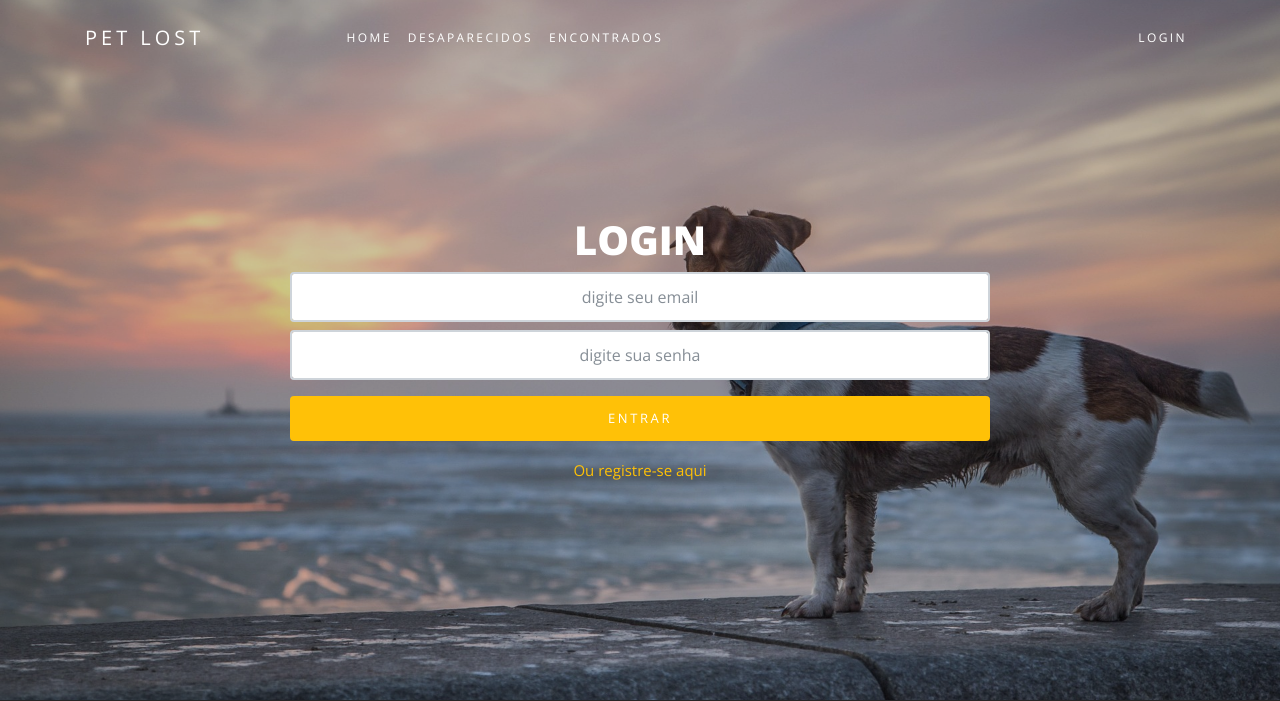
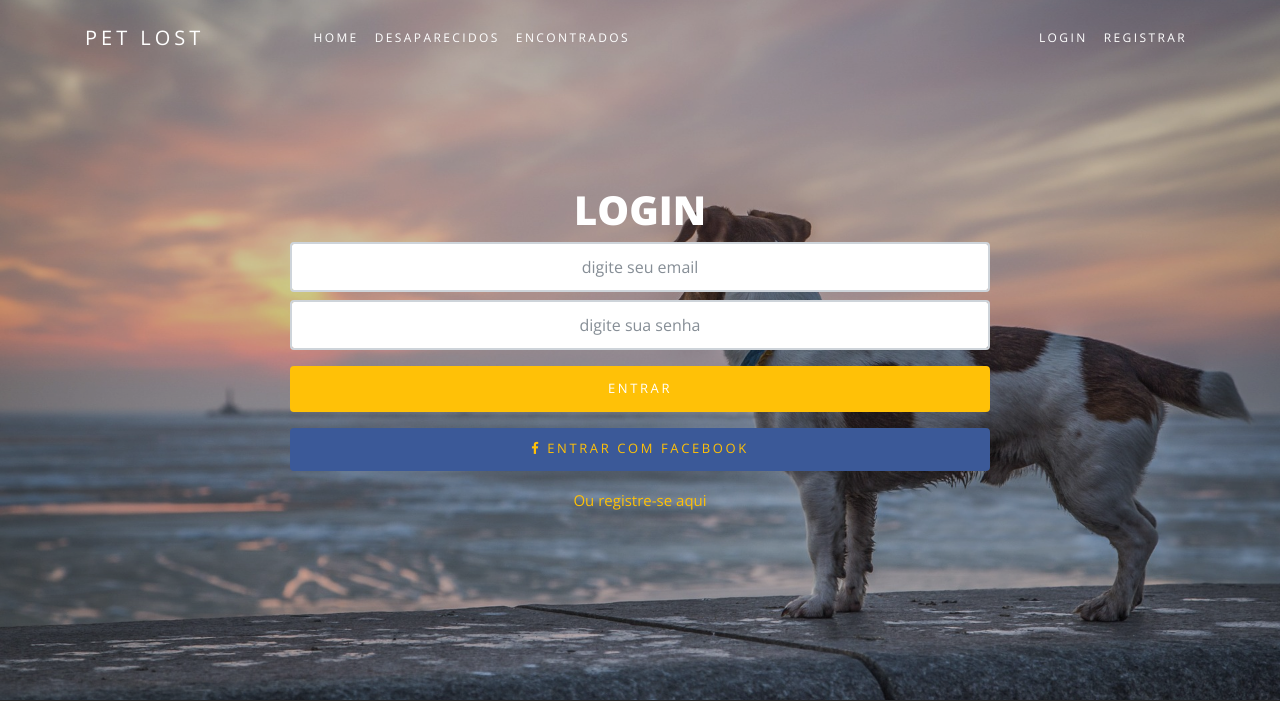
Before and after one commit to guilehm/pet-lost, a Django app: page /accounts/login/ in a window 1280 px wide. Shown: the top 701 px of the page. Run offline with Django 3.2, Linux system fonts and the light colour scheme; some libraries are stand-ins or nearby versions.

Commit message:
activate social login via facebook

```diff
--- a/web/templates/accounts/login.html
+++ b/web/templates/accounts/login.html
@@ -43,6 +43,11 @@
                                         {{ error }}
                                     {% endfor %}
                                     <button class="btn btn-lg btn-primary btn-block mb-3" type="submit">Entrar</button>
+                                    <a href="{% provider_login_url "facebook" method="js_sdk" %}" class="btn btn-block btn-social btn-facebook mb-3"
+                                       style="background-color:#3b5998;text-align:center">
+                                        <span class="fa fa-facebook"></span>
+                                        Entrar com Facebook
+                                    </a>
                                     <a href="{% url 'web:account-signup' %}" class="">Ou registre-se aqui</a>
                                 </form>
                             {% else %}
--- a/web/templates/web/base.html
+++ b/web/templates/web/base.html
@@ -39,11 +39,17 @@
                     </li>
                 </ul>
                 <ul class="navbar-nav ml-auto pl-lg-5 pl-0">
-                    <li class="nav-item">
-                        {% if not request.user.is_authenticated %}
+                    {% if not request.user.is_authenticated %}
+                        <li class="nav-item">
                             <a class="nav-link active" href="{% url 'web:account-login' %}">Login</a>
+                        </li>
+                        <li class="nav-item">
+                            <a class="nav-link active" href="{% url 'web:account-signup' %}">Registrar</a>
+                        </li>
                         {% else %}
+                        <li class="nav-item">
                             <a class="nav-link active" href="{% url 'web:account-logout' %}">Logout</a>
+                        </li>
                         {% endif %}
                     </li>
                 </ul>
--- a/web/urls.py
+++ b/web/urls.py
@@ -9,6 +9,7 @@ urlpatterns = [
     path('pets/lost/', views.lost_list, name='pet-lost'),
     path('pets/found/', views.found_list, name='pet-found'),
     path('pets/<str:slug>/', views.pet_detail, name='pet-detail'),
+    path('accounts/profile/', views.login_view, name='account-profile'),
     path('accounts/login/', views.login_view, name='account-login'),
     path('accounts/logout/', views.logout_view, name='account-logout'),
     path('accounts/signup/', views.signup_view, name='account-signup'),
```
Also changed, not shown: other parts of web/templates/accounts/login.html (+2 -2 lines), web/templates/accounts/signup.html (+7 -2 lines).
